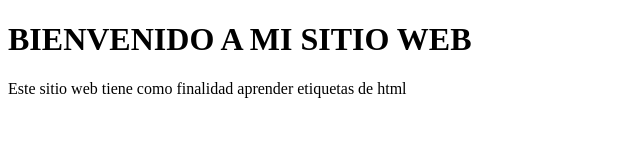
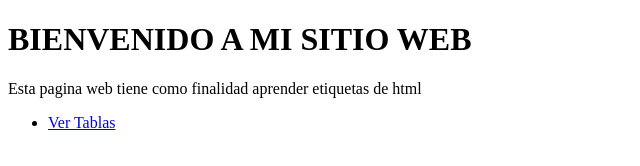
Before and after one commit to RojasP7/ProyectoHTML, a plain HTML site: page index.html in a window 1280 px wide. Shown: the whole page, without its empty margins (0-640 px from the left). Drawn offline with Linux system fonts and the light colour scheme.

Commit message:
index modified for tables

```diff
--- a/index.html
+++ b/index.html
@@ -7,6 +7,9 @@
 </head>
 <body>
     <h1>BIENVENIDO A MI SITIO WEB</h1>
-    <span>Este sitio web tiene como finalidad aprender etiquetas de html</span>
+    <span>Esta pagina web tiene como finalidad aprender etiquetas de html</span>
+    <ul>
+        <li><a href="html/tablas.html">Ver Tablas</a></li>
+    </ul>
 </body>
 </html>
```
